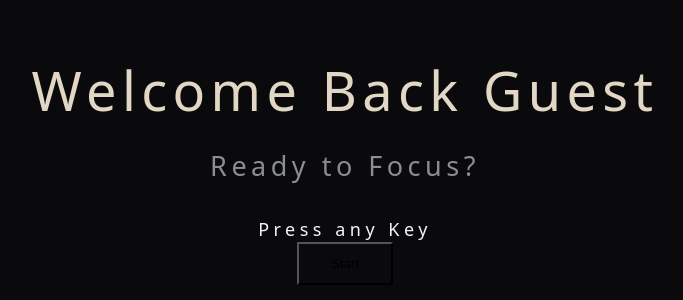
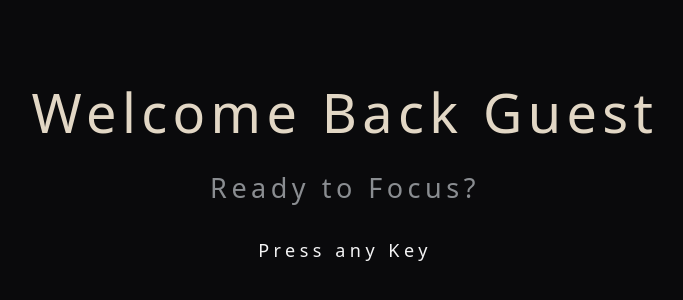
Before and after one commit to FinchDefense/flowstate-app, a React (Vite) app: page / in a window 1280 px wide. Shown: the part 244-544 px from the top of the page, without its empty margins (295-978 px from the left). Built offline with nearby package versions, Linux system fonts and the light colour scheme.

Commit message:
Remove start button from welcome message, opt for 'Press any key" instead

```diff
--- a/src/App.tsx
+++ b/src/App.tsx
@@ -29,23 +29,18 @@ export function App() {
   });
 
   if (isStartingPage) {
+    document.addEventListener('keydown', () => {
+      setIsExiting(true);
+        setTimeout(() => {
+          setIsStartingPage(false);
+        }, 1200);
+    })
+
     return (
       <div className={`welcome-message ${isExiting ? "exiting" : ""}`}>
         <div className="main-intro">Welcome Back {displayName || "Guest"}</div>
         <div className="sub-intro">Ready to Focus?</div>
         <div className="press-any-key">Press any Key</div>
-        <button
-          onClick={() => {
-            setIsExiting(true);
-            setTimeout(() => {
-              setIsStartingPage(false);
-            }, 1200);
-          }}
-          disabled={isExiting}
-          className="start-button"
-        >
-          Start
-        </button>
       </div>
     );
   }
```
